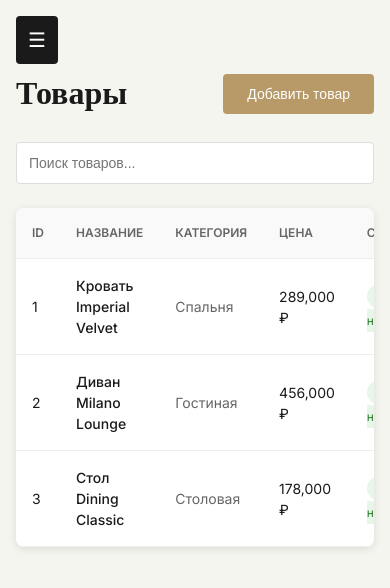
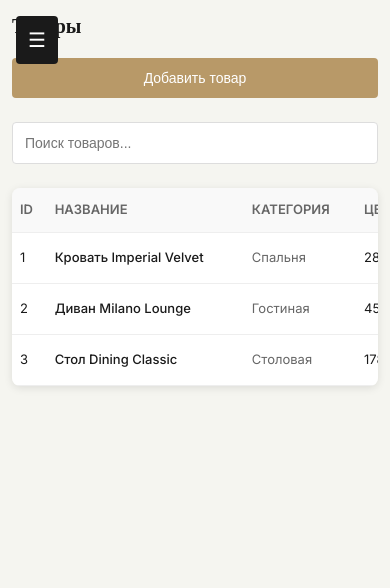
Before and after one commit to Rustam150/NextProject, a Next.js app: page /admin/products in a window 390 px wide. Shown: the top 588 px of the page. Built offline with nearby package versions, Linux system fonts and the light colour scheme; sample sign-in values are in the browser's storage.

Commit message:
Add classes to products page

```diff
--- a/app/admin/layout.tsx
+++ b/app/admin/layout.tsx
@@ -7,21 +7,7 @@ import Link from 'next/link';
 export default function AdminLayout({ children }: { children: React.ReactNode }) {
   const router = useRouter();
   const pathname = usePathname();
-  const [isMobile, setIsMobile] = useState(false);
   const [sidebarOpen, setSidebarOpen] = useState(false);
-
-  useEffect(() => {
-    const checkMobile = () => {
-      setIsMobile(window.innerWidth < 768);
-      if (window.innerWidth >= 768) {
-        setSidebarOpen(false);
-      }
-    };
-
-    checkMobile();
-    window.addEventListener('resize', checkMobile);
-    return () => window.removeEventListener('resize', checkMobile);
-  }, []);
 
   useEffect(() => {
     const auth = localStorage.getItem('admin_auth');
@@ -47,9 +33,9 @@ export default function AdminLayout({ children }: { children: React.ReactNode })
   return (
     <div style={{ display: 'flex', minHeight: '100vh', background: '#f5f5f0' }}>
       {/* Мобильная кнопка меню */}
-      {isMobile && (
       <button
         onClick={() => setSidebarOpen(!sidebarOpen)}
+        className="mobile-menu-btn"
         style={{
           position: 'fixed',
           top: '16px',
@@ -62,14 +48,14 @@ export default function AdminLayout({ children }: { children: React.ReactNode })
           color: '#fff',
           cursor: 'pointer',
           fontSize: '20px',
+          display: 'none',
         }}
       >
         {sidebarOpen ? '×' : '☰'}
       </button>
-      )}
 
       {/* Оверлей для мобильной версии */}
-      {isMobile && sidebarOpen && (
+      {sidebarOpen && (
         <div
           onClick={() => setSidebarOpen(false)}
           style={{
@@ -80,23 +66,23 @@ export default function AdminLayout({ children }: { children: React.ReactNode })
             bottom: 0,
             background: 'rgba(0,0,0,0.5)',
             zIndex: 999,
+            display: 'block',
           }}
         />
       )}
 
       {/* Сайдбар */}
-      <aside style={{
-        width: isMobile ? '260px' : '260px',
+      <aside className={`admin-sidebar ${sidebarOpen ? 'open' : ''}`} style={{
+        width: '260px',
         background: '#1a1a1a',
         color: '#fff',
         padding: '24px 0',
         position: 'fixed',
         height: '100vh',
         overflowY: 'auto',
-        transform: isMobile && !sidebarOpen ? 'translateX(-100%)' : 'translateX(0)',
-        transition: 'transform 0.3s ease',
         zIndex: 1000,
         left: 0,
+        transition: 'transform 0.3s ease',
       }}>
         <div style={{ padding: '0 24px 24px', borderBottom: '1px solid #333' }}>
           <h2 style={{
@@ -116,7 +102,7 @@ export default function AdminLayout({ children }: { children: React.ReactNode })
             <Link
               key={item.href}
               href={item.href}
-              onClick={() => isMobile && setSidebarOpen(false)}
+              onClick={() => setSidebarOpen(false)}
               style={{
                 display: 'block',
                 padding: '12px 24px',
@@ -159,12 +145,13 @@ export default function AdminLayout({ children }: { children: React.ReactNode })
       </aside>
 
       {/* Основной контент */}
-      <main style={{
-        marginLeft: isMobile ? '0' : '260px',
+      <main className="admin-content" style={{
+        marginLeft: '260px',
         flex: 1,
-        padding: isMobile ? '16px' : '32px',
-        paddingTop: isMobile ? '70px' : '32px',
+        padding: '32px',
+        paddingTop: '32px',
         width: '100%',
+        transition: 'margin-left 0.3s ease',
       }}>
         {children}
       </main>
--- a/app/admin/products/page.tsx
+++ b/app/admin/products/page.tsx
@@ -19,11 +19,11 @@ export default function ProductsPage() {
 
   return (
     <div>
-      <div style={{ display: 'flex', justifyContent: 'space-between', alignItems: 'center', marginBottom: '24px' }}>
+      <div className="admin-header" style={{ display: 'flex', justifyContent: 'space-between', alignItems: 'center', marginBottom: '24px', flexWrap: 'wrap', gap: '16px' }}>
         <h1 style={{ fontFamily: 'Cormorant Garamond, serif', fontSize: '32px', margin: 0 }}>
           Товары
         </h1>
-        <button style={{
+        <button className="admin-btn" style={{
           padding: '12px 24px',
           background: '#b89968',
           color: '#fff',
@@ -41,6 +41,7 @@ export default function ProductsPage() {
         placeholder="Поиск товаров..."
         value={search}
         onChange={(e) => setSearch(e.target.value)}
+        className="search-input"
         style={{
           width: '100%',
           padding: '12px',
@@ -48,11 +49,12 @@ export default function ProductsPage() {
           borderRadius: '4px',
           marginBottom: '24px',
           fontSize: '14px',
+          boxSizing: 'border-box',
         }}
       />
 
-      <div style={{ background: '#fff', borderRadius: '8px', overflow: 'hidden', boxShadow: '0 2px 8px rgba(0,0,0,0.1)' }}>
-        <table style={{ width: '100%', borderCollapse: 'collapse' }}>
+      <div className="products-table" style={{ background: '#fff', borderRadius: '8px', overflow: 'hidden', boxShadow: '0 2px 8px rgba(0,0,0,0.1)', overflowX: 'auto' }}>
+        <table style={{ width: '100%', borderCollapse: 'collapse', minWidth: '800px' }}>
           <thead>
             <tr style={{ background: '#f9f9f9', borderBottom: '1px solid #eee' }}>
               <th style={{ padding: '16px', textAlign: 'left', fontSize: '12px', color: '#666', textTransform: 'uppercase' }}>ID</th>
--- a/app/globals.css
+++ b/app/globals.css
@@ -1964,3 +1964,72 @@ body.filters-open {
     right: 16px !important;
   }
 }
+
+
+/* Админка - мобильная адаптация */
+@media (max-width: 768px) {
+  .admin-sidebar {
+    transform: translateX(-100%) !important;
+  }
+
+  .admin-sidebar.open {
+    transform: translateX(0) !important;
+  }
+
+  .admin-content {
+    margin-left: 0 !important;
+    padding: 16px !important;
+    padding-top: 70px !important;
+  }
+
+  .mobile-menu-btn {
+    display: block !important;
+  }
+
+  .products-table {
+    overflow-x: auto !important;
+  }
+
+  .products-table table {
+    min-width: 800px !important;
+  }
+
+  .admin-header {
+    flex-direction: column !important;
+    align-items: flex-start !important;
+    gap: 16px !important;
+  }
+
+  .admin-header h1 {
+    font-size: 24px !important;
+  }
+
+  .admin-btn {
+    width: 100% !important;
+    justify-content: center !important;
+  }
+
+  .search-input {
+    width: 100% !important;
+  }
+
+  .brands-grid {
+    grid-template-columns: 1fr !important;
+  }
+}
+
+@media (max-width: 480px) {
+  .admin-content {
+    padding: 12px !important;
+  }
+
+  .admin-header h1 {
+    font-size: 20px !important;
+  }
+
+  table th,
+  table td {
+    padding: 12px 8px !important;
+    font-size: 13px !important;
+  }
+}
```
Lines whose indentation alone changed are shown as unchanged.
